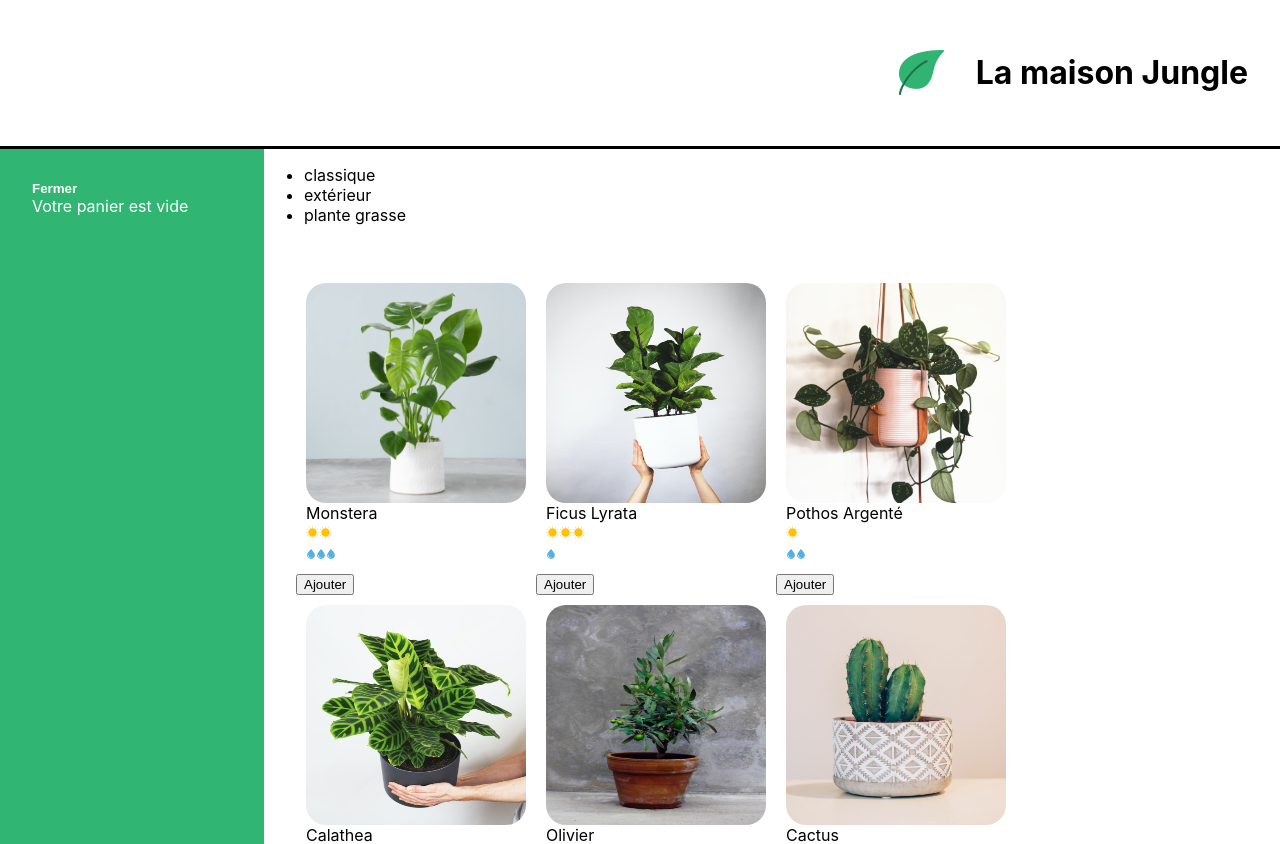
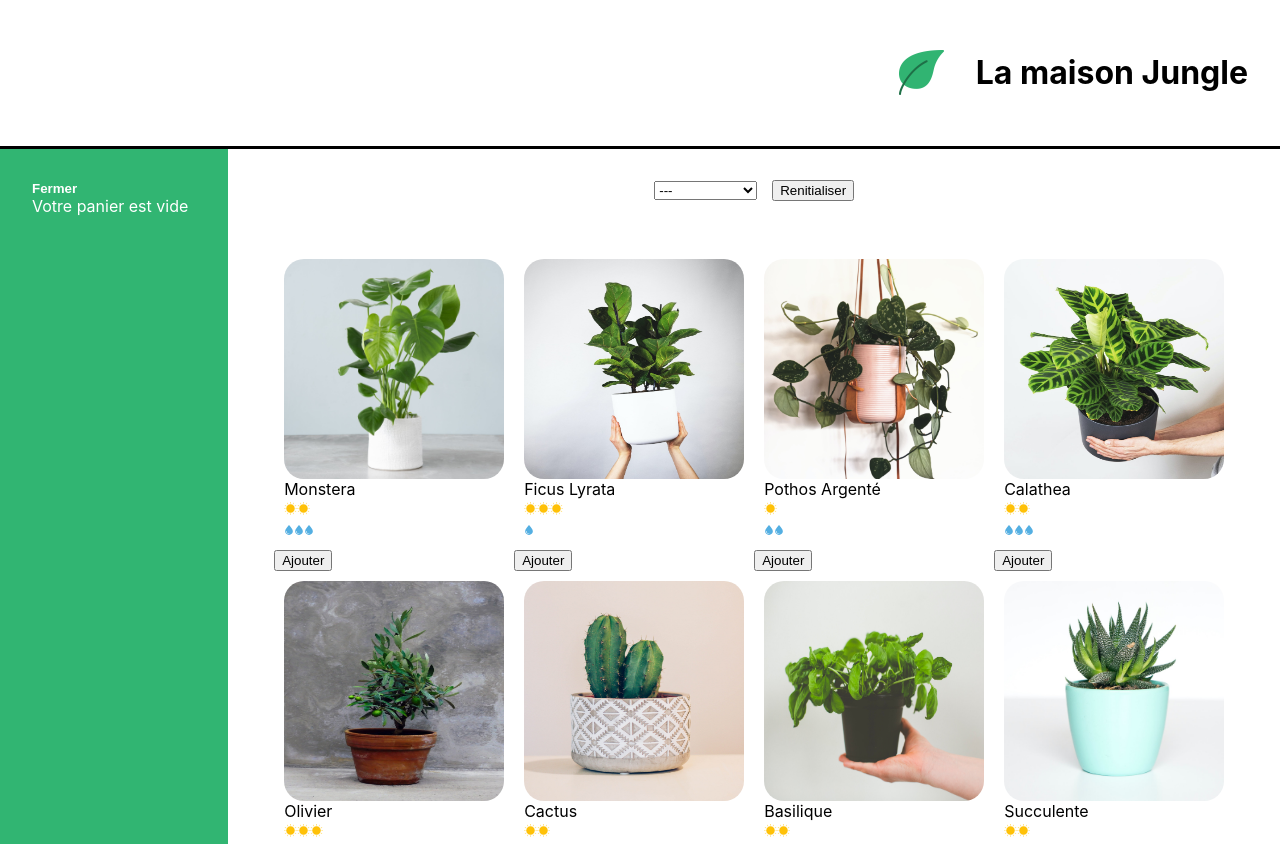
Before and after one commit to Muki-Dev/la-maison-jungle, a React (Create React App) app: page / in a window 1280 px wide. Shown: the top 844 px of the page. Built offline with nearby package versions, Linux system fonts and the light colour scheme.

Commit message:
filtered plant by category

```diff
--- a/src/App.js
+++ b/src/App.js
@@ -5,6 +5,7 @@
 import logo from './assets/logo.png'
 import Footer from './components/Footer';
 import './styles/Layout.css';
+
 
 
 function App() {
--- /dev/null
+++ b/src/components/Categories.js
@@ -0,0 +1,26 @@
+import '../styles/Categories.css'
+function Categories({activeCategory,setActiveCategory,categories}){
+    return(
+        <div className="lmj-categories">
+        <select
+                value={activeCategory}
+                onChange={(e) => setActiveCategory(e.target.value)}
+                className="lmj-categories-select"
+            >
+                <option value=''>---</option>
+                {
+                    categories.map((cat) => (
+                        <option
+                        value={cat}
+                        key={cat}
+                        >{cat}</option>
+                    ))
+                }
+            </select>
+            <button onClick={() => setActiveCategory('')}>Renitialiser</button>
+        </div>
+
+    )
+}
+
+export default Categories
--- a/src/components/ShoppingList.js
+++ b/src/components/ShoppingList.js
@@ -1,8 +1,11 @@
 import { plantList } from "../datas/plantList";
 import PlantItem from "./PlantItem";
+import Categories from "./Categories";
 import '../styles/ShoppingList.css';
+import { useState } from "react";
 
 function ShoppingList({cart,updateCart}){
+    const [activeCategory,setActiveCategory] = useState('')
     const categories = plantList.reduce((acc,elem) =>
             acc.includes(elem.category) ? acc : acc.concat(elem.category), []
     )
@@ -17,23 +20,22 @@
         }
     }
     return(
-        <div>
-            <ul>
-                    {
-                        categories.map((cat) => (
-                            <li key={cat}>{cat}</li>
-                        ))
-                    }
-            </ul>
+        <div className="lmj-shopping-list">
+           <Categories
+            activeCategory={activeCategory}
+            setActiveCategory={setActiveCategory}
+            categories={categories}
+            />
             <ul className="lmj-plant-list">
                 {
-                    plantList.map(({cover,name,id,light,water,price}) => (
+                    plantList.map(({cover,name,id,light,water,price,category}) => !activeCategory || activeCategory === category ? (
                        <div key={id}>
                             <PlantItem cover={cover} name={name} id={id} light={light} water={water} />
                             <button onClick={() => addToCart(name,price)}>Ajouter</button>
                        </div>
 
-                    ))
+                    ): null
+                )
 
                 }
             </ul>
--- /dev/null
+++ b/src/styles/Categories.css
@@ -0,0 +1,8 @@
+.lmj-categories {
+	text-align: center;
+	padding-top: 30px;
+}
+
+.lmj-categories-select {
+	margin-right: 15px;
+}
--- a/src/styles/ShoppingList.css
+++ b/src/styles/ShoppingList.css
@@ -1,7 +1,11 @@
+.lmj-shopping-list {
+	width: 100%;
+}
+
 .lmj-plant-list {
 	list-style-type: none;
 	padding: 32px;
 	display: flex;
 	flex-wrap: wrap;
-	max-width: 800px;
+	justify-content: center;
 }
```
